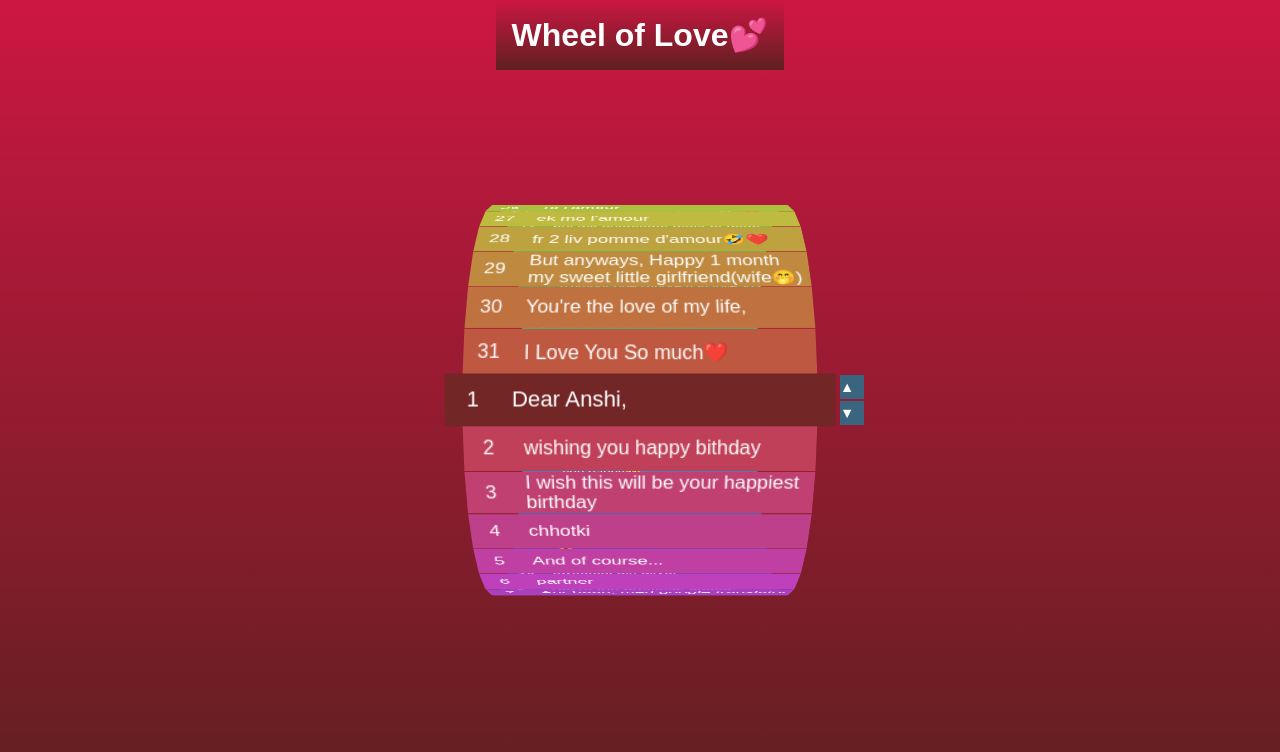
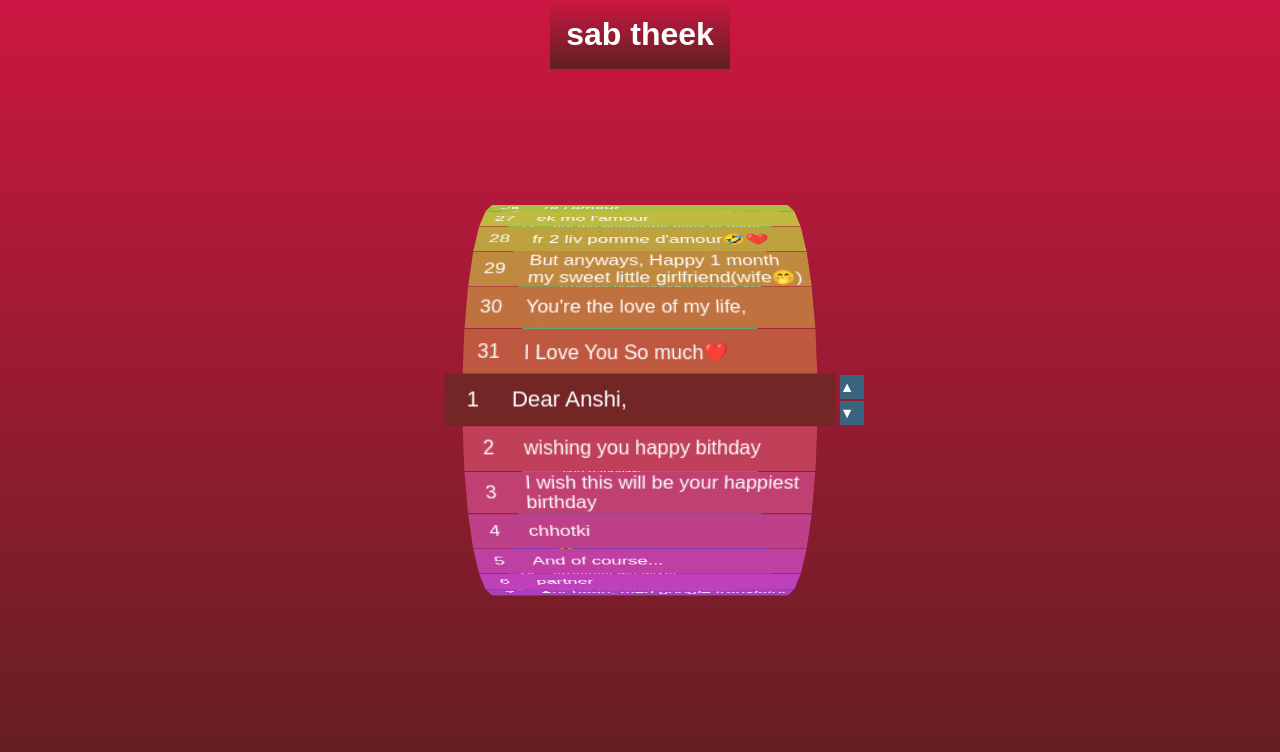
Before and after one commit to Ganesh90u/anshi, a plain HTML site: page index.html in a window 1280 px wide. Drawn offline with nearby package versions, Linux system fonts and the light colour scheme.

Commit message:
Update index.html

```diff
--- a/index.html
+++ b/index.html
@@ -3,7 +3,7 @@
 <head>
     <meta charset="UTF-8">
     <meta name="viewport" content="width=device-width, initial-scale=1.0">
-    <title>love Wheel</title>
+    <title> Happy Bithday</title>
     <link rel="stylesheet" href="style.css">
     <meta name="viewport" content="width=device-width, initial-scale=1.0">
     <!-- Google Font Link for Icons -->
@@ -12,7 +12,7 @@
 </head>
 <body>
     <header>
-        <h1>Wheel of Love💕</h1>
+        <h1> sab theek </h1>
       </header>
       <div class="container">
         <ul></ul>
```
